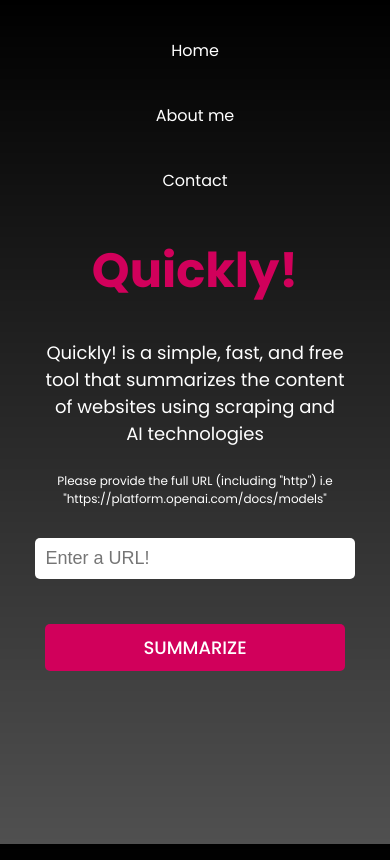
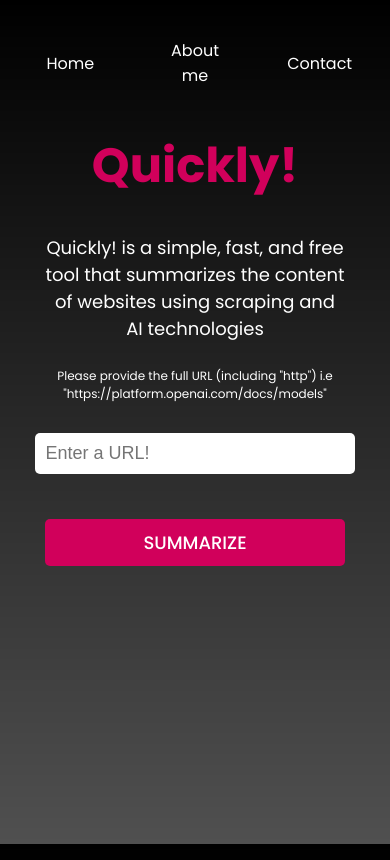
Before and after one commit to Pomelo4455/Quickly, a website: page public/index.html in a window 390 px wide. Drawn offline with Linux system fonts and the light colour scheme.

Commit message:
NavBar is displayed on flex when on mobile

```diff
--- a/public/style.css
+++ b/public/style.css
@@ -182,6 +182,12 @@ button:hover {
     margin: 0;
   }
 
+  nav ul {
+    display: flex;
+    justify-content: space-between;
+    align-items: center;
+  }
+
   h1 {
     font-size: 48px;
   }
```
